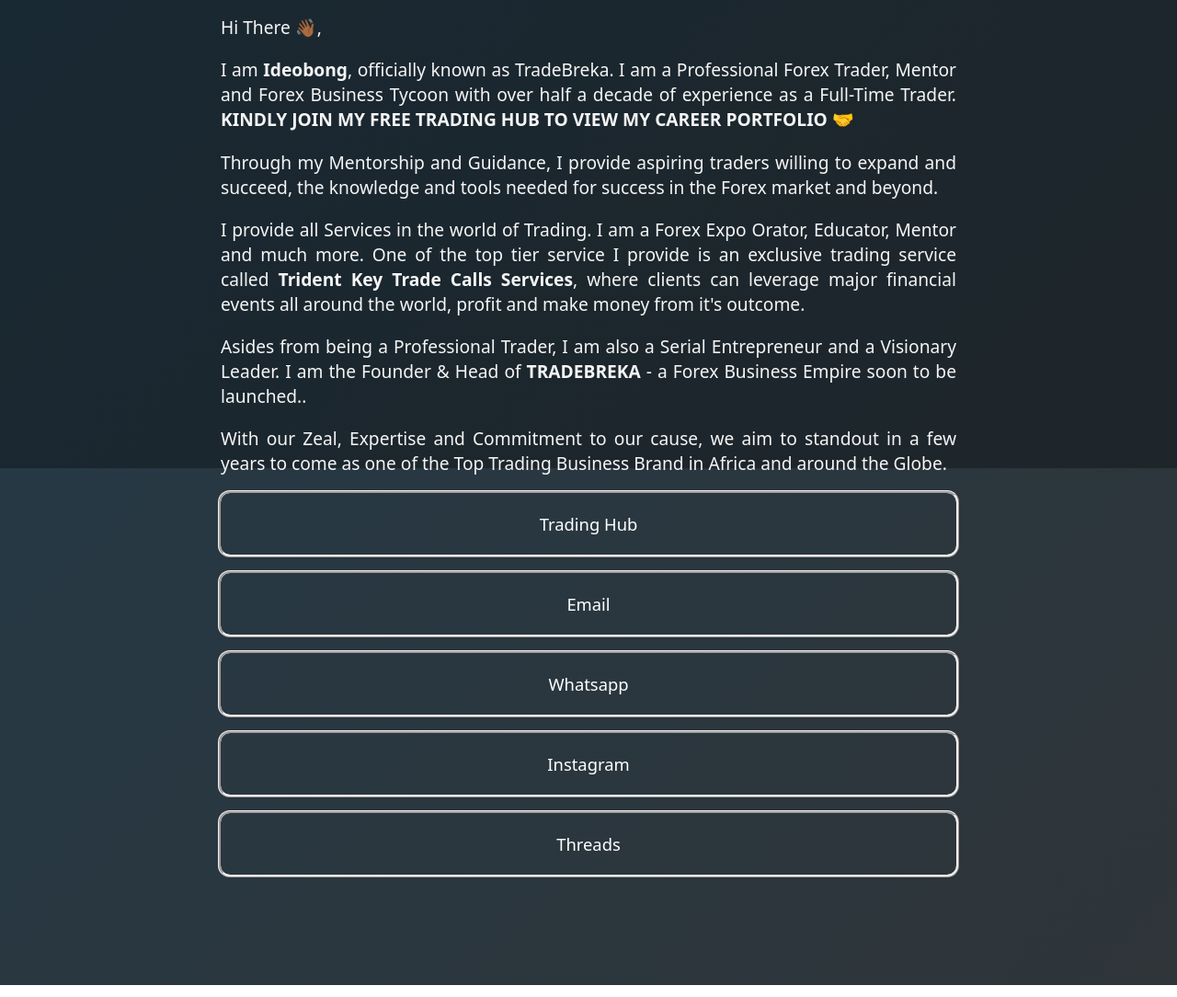
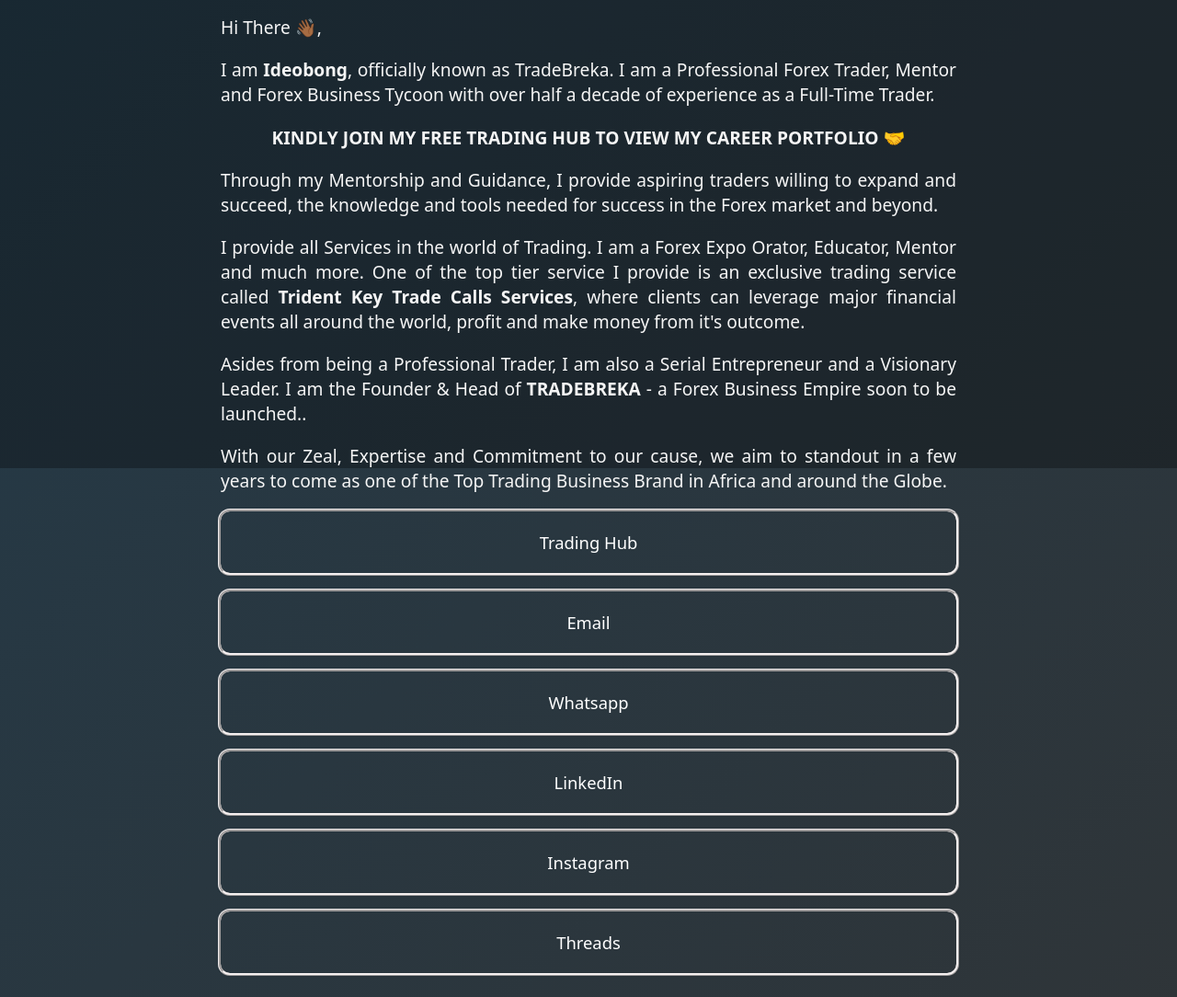
Before and after one commit to TradeBreka/tradebreka.github.io, a plain HTML site: page index.html in a window 1280 px wide. Shown: the part 291-1375 px from the top of the page at 92% size. Drawn offline with Linux system fonts and the light colour scheme.

Commit message:
added linked in button

```diff
--- a/index.html
+++ b/index.html
@@ -223,8 +223,10 @@
             <p style="text-align:left;">Hi There 👋🏾, </p>
 
             <p style="text-align:justify;">
-                I am <b>Ideobong</b>, officially known as TradeBreka. I am a Professional Forex Trader, Mentor and Forex Business Tycoon with over half a decade of experience as a Full-Time Trader.
-<b>KINDLY JOIN MY FREE TRADING HUB TO VIEW MY CAREER PORTFOLIO 🤝</b> </p>
+                I am <b>Ideobong</b>, officially known as TradeBreka. I am a Professional Forex Trader, Mentor and Forex
+                Business Tycoon with over half a decade of experience as a Full-Time Trader.</p>
+
+            <p><b>KINDLY JOIN MY FREE TRADING HUB TO VIEW MY CAREER PORTFOLIO 🤝</b> </p>
 
             <p style="text-align:justify;">
                 Through my Mentorship and Guidance, I provide aspiring traders willing to expand and succeed, the
@@ -245,7 +247,7 @@
             <p style="text-align:justify;">With our Zeal, Expertise and Commitment to our cause, we aim to standout in a
                 few years to come as one of the Top Trading Business Brand in Africa and around the Globe.</p>
 
-               <a href="https://t.me/Tradebreka">
+            <a href="https://t.me/Tradebreka">
                 <div class="card">
                     <h2>Trading Hub</h2>
                 </div>
@@ -260,6 +262,12 @@
             <a href="https://wa.link/4jhyod">
                 <div class="card">
                     <h2>Whatsapp</h2>
+                </div>
+            </a>
+
+            <a href="https://www.linkedin.com/in/ideobong-ikpangeto-b9a432320">
+                <div class="card">
+                    <h2>LinkedIn</h2>
                 </div>
             </a>
 
```
